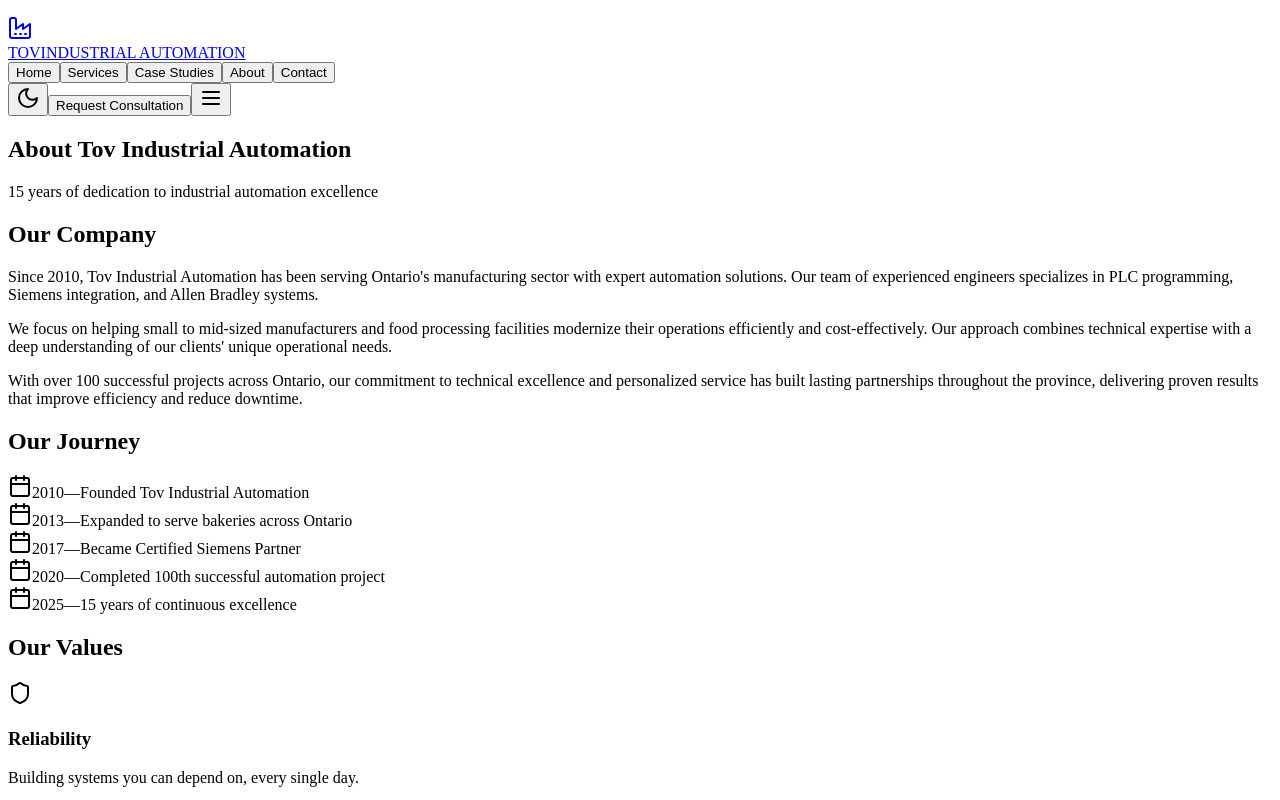
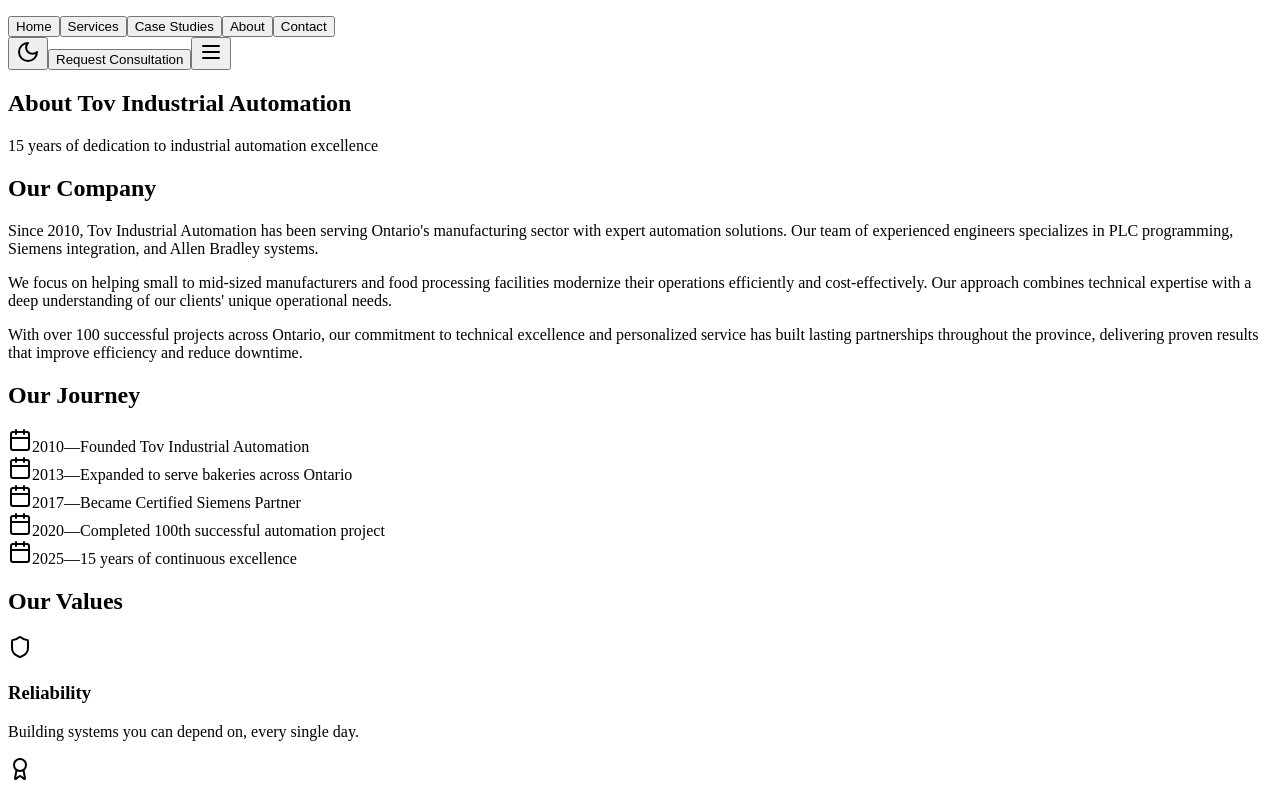
Before and after one commit to akosheto/TovSolutions, a React (Vite) app in the folder client/: page /about in a window 1280 px wide. Shown: the top 800 px of the page. Built offline with nearby package versions, Linux system fonts and the light colour scheme.

Commit message:
completionId: cgen-976db44c77a44af4a5ad7d287c9182b6
cgen-976db44c77a44af4a5ad7d287c9182b6

```diff
--- a/client/src/components/Header.tsx
+++ b/client/src/components/Header.tsx
@@ -20,15 +20,7 @@ export function Header() {
     <header className="sticky top-0 z-50 w-full bg-background border-b">
       <div className="max-w-7xl mx-auto px-4 md:px-6 lg:px-8">
         <div className="flex items-center justify-between h-16">
-          <Link href="/" data-testid="link-home">
-            <div className="flex items-center gap-3 hover-elevate active-elevate-2 rounded-md px-3 py-2 -ml-3">
-              <Factory className="w-8 h-8 text-primary flex-shrink-0" />
-              <div className="flex flex-col -space-y-1">
-                <span className="text-xl font-bold leading-none">TOV</span>
-                <span className="text-xs font-medium text-muted-foreground hidden sm:inline leading-none">INDUSTRIAL AUTOMATION</span>
-              </div>
-            </div>
-          </Link>
+          <Link href="/" data-testid="link-home" />
 
           <nav className="hidden md:flex items-center gap-1">
             {navItems.map((item) => (
```
